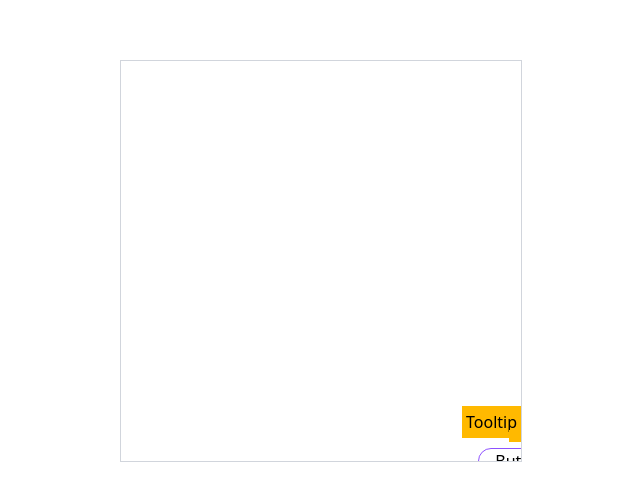
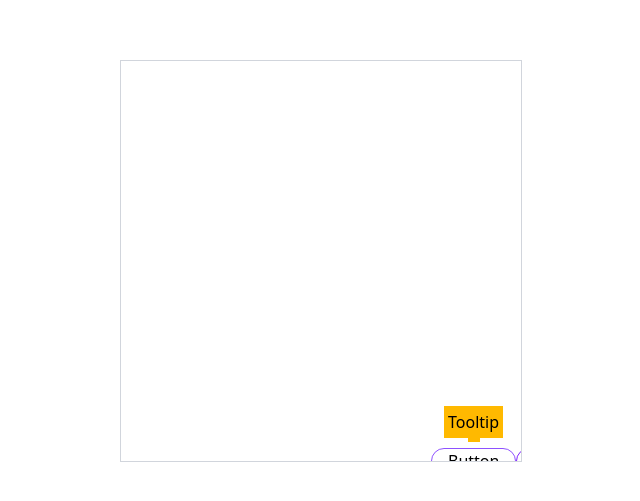
Before and after one commit to Wulakaka/nuxt-3-fundamentals-course, a Nuxt app: page /float in a window 1280 px wide. Shown: the part 139-640 px from the top of the page, without its empty margins (319-959 px from the left). Built offline with nearby package versions, Linux system fonts and the light colour scheme.

Commit message:
feat: 修改浮动组件，添加第二个引用并更新点击事件处理

```diff
--- a/pages/float.vue
+++ b/pages/float.vue
@@ -9,15 +9,16 @@ import {
 } from "@floating-ui/vue";
 
 const reference = ref(null);
+const reference2 = ref(null);
 const floating = ref(null);
 const floatingArrow = ref(null);
 const visible = ref(true);
 const count = ref(0);
-const toggle = () => {
+const add = () => {
   // visible.value = !visible.value;
   count.value++;
 };
-const {floatingStyles, middlewareData, placement} = useFloating(
+const {floatingStyles, middlewareData, placement, x, y} = useFloating(
   reference,
   floating,
   {
@@ -43,7 +44,7 @@ const staticSide = computed(
 );
 
 watchEffect(() => {
-  console.log("placement", placement.value);
+  console.log(x.value, y.value);
 });
 
 definePageMeta({
@@ -58,9 +59,16 @@ definePageMeta({
         <button
           ref="reference"
           class="px-4 rounded-2xl border border-solid border-violet-500"
-          @click="toggle"
+          @click="add"
         >
           Button
+        </button>
+        <button
+          ref="reference2"
+          class="px-4 rounded-2xl border border-solid border-violet-600"
+          @click="add"
+        >
+          Button2
         </button>
         <div
           v-if="visible"
```
